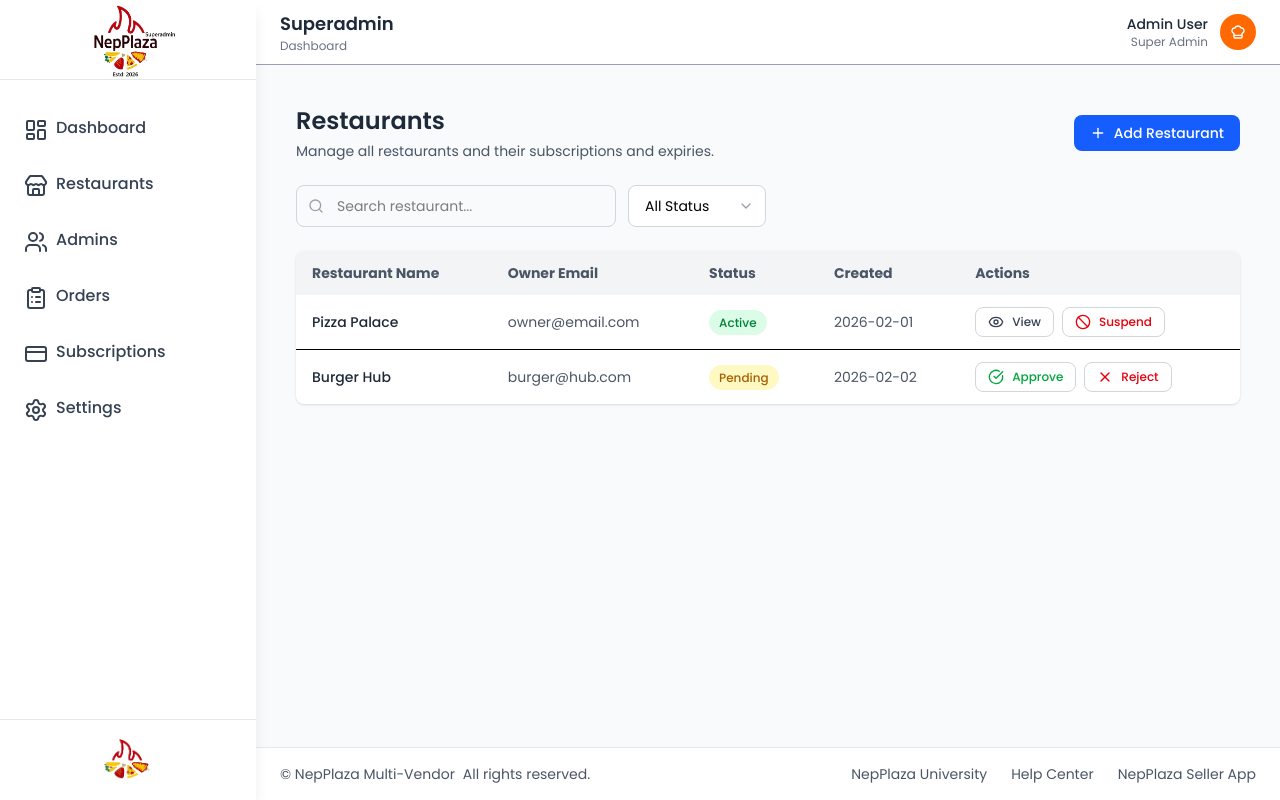
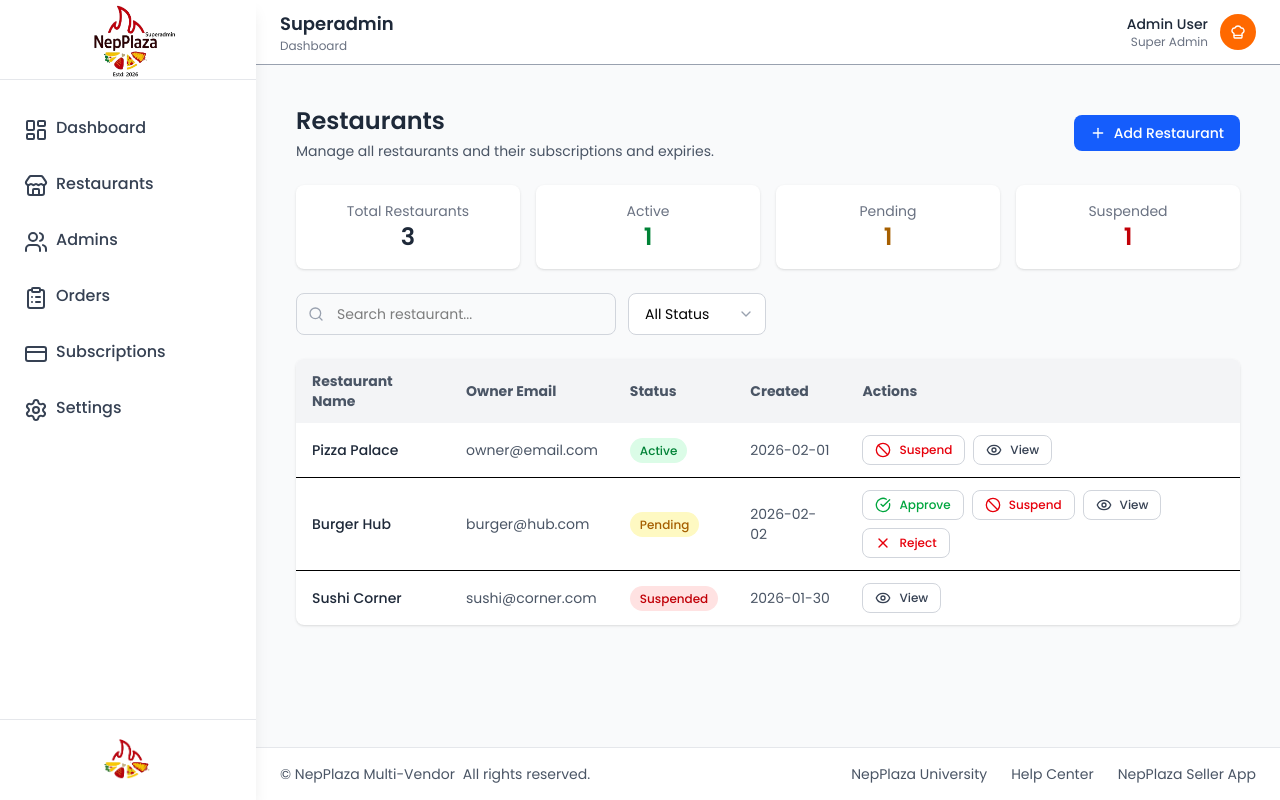
Before and after one commit to Sujan7Neupane/multivendor-restaurant-platform, a Next.js app: page /superadmin/restaurants in a window 1280 px wide. Built offline with nearby package versions, Linux system fonts and the light colour scheme.

Commit message:
feat: add dashboard in restaurant management

```diff
--- a/src/app/superadmin/restaurants/page.tsx
+++ b/src/app/superadmin/restaurants/page.tsx
@@ -11,10 +11,45 @@ import Button from "@/components/ui/Button";
 import Input from "@/components/ui/Input";
 import Link from "next/link";
 
+const restaurants = [
+  {
+    id: 1,
+    name: "Pizza Palace",
+    email: "owner@email.com",
+    status: "Active",
+    created: "2026-02-01",
+  },
+  {
+    id: 2,
+    name: "Burger Hub",
+    email: "burger@hub.com",
+    status: "Pending",
+    created: "2026-02-02",
+  },
+  {
+    id: 3,
+    name: "Sushi Corner",
+    email: "sushi@corner.com",
+    status: "Suspended",
+    created: "2026-01-30",
+  },
+];
+
+const totalRestaurants = restaurants.length;
+const activeRestaurants = restaurants.filter(
+  (r) => r.status === "Active",
+).length;
+const pendingRestaurants = restaurants.filter(
+  (r) => r.status === "Pending",
+).length;
+const suspendedRestaurants = restaurants.filter(
+  (r) => r.status === "Suspended",
+).length;
+
 export default function Restaurants() {
   return (
     <div className="p-4 sm:p-6 bg-gray-50 min-h-screen">
-      {/* Page Header */}
+      {/* Header */}
       <div className="flex flex-col sm:flex-row sm:items-center sm:justify-between gap-4 mb-6">
         <div>
           <h1 className="text-2xl font-semibold text-gray-800">Restaurants</h1>
@@ -22,25 +57,48 @@ export default function Restaurants() {
             Manage all restaurants and their subscriptions and expiries.
           </p>
         </div>
-
-        {/* Add Restaurant Button */}
-        <Link href={"/superadmin/restaurants/add"}>
+        <Link href="/superadmin/restaurants/add">
           <Button Icon={Plus} className="w-full sm:w-auto">
             Add Restaurant
           </Button>
         </Link>
       </div>
 
+      {/* Dashboard Summary */}
+      <div className="grid grid-cols-1 md:grid-cols-4 gap-4 mb-6">
+        <div className="bg-white rounded-lg shadow p-4 flex flex-col items-center justify-center">
+          <p className="text-sm text-gray-500">Total Restaurants</p>
+          <p className="text-2xl font-semibold text-gray-800">
+            {totalRestaurants}
+          </p>
+        </div>
+        <div className="bg-white rounded-lg shadow p-4 flex flex-col items-center justify-center">
+          <p className="text-sm text-gray-500">Active</p>
+          <p className="text-2xl font-semibold text-green-700">
+            {activeRestaurants}
+          </p>
+        </div>
+        <div className="bg-white rounded-lg shadow p-4 flex flex-col items-center justify-center">
+          <p className="text-sm text-gray-500">Pending</p>
+          <p className="text-2xl font-semibold text-yellow-700">
+            {pendingRestaurants}
+          </p>
+        </div>
+        <div className="bg-white rounded-lg shadow p-4 flex flex-col items-center justify-center">
+          <p className="text-sm text-gray-500">Suspended</p>
+          <p className="text-2xl font-semibold text-red-700">
+            {suspendedRestaurants}
+          </p>
+        </div>
+      </div>
+
       {/* Filters */}
       <div className="flex flex-col sm:flex-row gap-3 mb-6">
-        {/* Search Input */}
         <Input
           placeholder="Search restaurant..."
           Icon={Search}
           className="sm:w-80"
         />
-
-        {/* Status Filter */}
         <div className="relative w-full sm:w-auto">
           <select className="w-full sm:w-auto pl-4 pr-10 py-2.5 border border-gray-300 rounded-lg text-sm focus:outline-none focus:ring-2 focus:ring-blue-500 focus:border-blue-500 bg-white appearance-none">
             <option>All Status</option>
@@ -64,108 +122,85 @@ export default function Restaurants() {
               <th className="px-4 py-3">Actions</th>
             </tr>
           </thead>
-
           <tbody className="divide-y">
-            {/* Restaurant 1 - Active */}
-            <tr className="hover:bg-gray-50">
+            {restaurants.map((r) => (
+              <tr key={r.id} className="hover:bg-gray-50">
                 <td className="px-4 py-3 font-medium text-gray-800">
-                Pizza Palace
+                  {r.name}
                 </td>
-              <td className="px-4 py-3 text-gray-600">owner@email.com</td>
+                <td className="px-4 py-3 text-gray-600">{r.email}</td>
                 <td className="px-4 py-3">
-                <span className="px-2.5 py-1 text-xs font-medium rounded-full bg-green-100 text-green-700">
-                  Active
+                  <span
+                    className={`px-2.5 py-1 text-xs font-medium rounded-full ${r.status === "Active" ? "bg-green-100 text-green-700" : r.status === "Pending" ? "bg-yellow-100 text-yellow-700" : "bg-red-100 text-red-700"}`}
+                  >
+                    {r.status}
                   </span>
                 </td>
-              <td className="px-4 py-3 text-gray-600">2026-02-01</td>
-              <td className="px-4 py-3">
-                <div className="flex gap-2">
+                <td className="px-4 py-3 text-gray-600">{r.created}</td>
+                <td className="px-4 py-3 flex gap-2 flex-wrap">
+                  {r.status === "Pending" && (
+                    <Button variant="success" size="sm" Icon={CheckCircle}>
+                      Approve
+                    </Button>
+                  )}
+                  {r.status !== "Suspended" && (
+                    <Button variant="danger" size="sm" Icon={Ban}>
+                      Suspend
+                    </Button>
+                  )}
                   <Button variant="outline" size="sm" Icon={Eye}>
                     View
                   </Button>
-                  <Button variant="danger" size="sm" Icon={Ban}>
-                    Suspend
-                  </Button>
-                </div>
-              </td>
-            </tr>
-
-            {/* Restaurant 2 - Pending */}
-            <tr className="hover:bg-gray-50">
-              <td className="px-4 py-3 font-medium text-gray-800">
-                Burger Hub
-              </td>
-              <td className="px-4 py-3 text-gray-600">burger@hub.com</td>
-              <td className="px-4 py-3">
-                <span className="px-2.5 py-1 text-xs font-medium rounded-full bg-yellow-100 text-yellow-700">
-                  Pending
-                </span>
-              </td>
-              <td className="px-4 py-3 text-gray-600">2026-02-02</td>
-              <td className="px-4 py-3">
-                <div className="flex gap-2">
-                  <Button variant="success" size="sm" Icon={CheckCircle}>
-                    Approve
-                  </Button>
+                  {r.status === "Pending" && (
                     <Button variant="danger" size="sm" Icon={X}>
                       Reject
                     </Button>
-                </div>
+                  )}
                 </td>
               </tr>
+            ))}
           </tbody>
         </table>
       </div>
 
       {/* Mobile Card View */}
       <div className="md:hidden space-y-4">
-        {/* Card 1 - Active Restaurant */}
-        <div className="bg-white rounded-lg shadow p-4">
+        {restaurants.map((r) => (
+          <div key={r.id} className="bg-white rounded-lg shadow p-4">
             <div className="flex items-start justify-between mb-3">
               <div>
-              <h3 className="font-semibold text-gray-800">Pizza Palace</h3>
-              <p className="text-sm text-gray-600 mt-1">owner@email.com</p>
+                <h3 className="font-semibold text-gray-800">{r.name}</h3>
+                <p className="text-sm text-gray-600 mt-1">{r.email}</p>
               </div>
-            <span className="px-2.5 py-1 text-xs font-medium rounded-full bg-green-100 text-green-700">
-              Active
+              <span
+                className={`px-2.5 py-1 text-xs font-medium rounded-full ${r.status === "Active" ? "bg-green-100 text-green-700" : r.status === "Pending" ? "bg-yellow-100 text-yellow-700" : "bg-red-100 text-red-700"}`}
+              >
+                {r.status}
               </span>
             </div>
-
-          <p className="text-sm text-gray-500 mb-4">Created: 2026-02-01</p>
-
+            <p className="text-sm text-gray-500 mb-4">Created: {r.created}</p>
             <div className="grid grid-cols-2 gap-2">
+              {r.status === "Pending" && (
+                <Button variant="success" Icon={CheckCircle}>
+                  Approve
+                </Button>
+              )}
+              {r.status !== "Suspended" && (
+                <Button variant="danger" Icon={Ban}>
+                  Suspend
+                </Button>
+              )}
               <Button variant="outline" Icon={Eye}>
                 View
               </Button>
-            <Button variant="danger" Icon={Ban}>
-              Suspend
-            </Button>
-          </div>
-        </div>
-
-        {/* Card 2 - Pending Restaurant */}
-        <div className="bg-white rounded-lg shadow p-4">
-          <div className="flex items-start justify-between mb-3">
-            <div>
-              <h3 className="font-semibold text-gray-800">Burger Hub</h3>
-              <p className="text-sm text-gray-600 mt-1">burger@hub.com</p>
-            </div>
-            <span className="px-2.5 py-1 text-xs font-medium rounded-full bg-yellow-100 text-yellow-700">
-              Pending
-            </span>
-          </div>
-
-          <p className="text-sm text-gray-500 mb-4">Created: 2026-02-02</p>
-
-          <div className="grid grid-cols-2 gap-2">
-            <Button variant="success" Icon={CheckCircle}>
-              Approve
-            </Button>
+              {r.status === "Pending" && (
                 <Button variant="danger" Icon={X}>
                   Reject
                 </Button>
+              )}
             </div>
           </div>
+        ))}
       </div>
     </div>
   );
```
Lines whose indentation alone changed are shown as unchanged.
